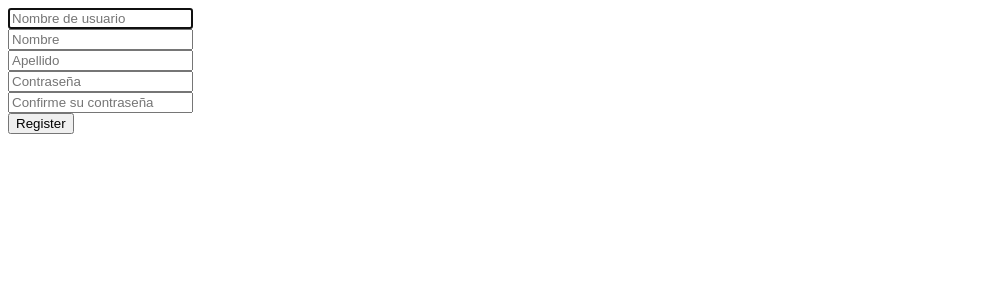
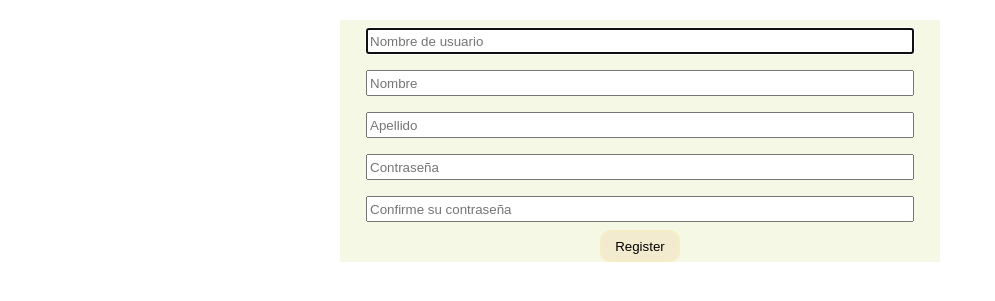
Before and after one commit to alexha31/amiblog, a Flask app: page /register in a window 1280 px wide. Shown: the top 301 px of the page, without its empty margins (0-995 px from the left). Run offline with Flask 2, Linux system fonts and the light colour scheme; some libraries are stand-ins or nearby versions.

Commit message:
Arreglos

```diff
--- a/application.py
+++ b/application.py
@@ -36,3 +36,30 @@ def register():
         return redirect("/")
     else:
         return render_template("register.html")
+
+@app.route('/login', methods=["GET", "POST"])
+def login():
+
+    if request.method == "POST":
+        username = request.form.get("username")
+        password = request.form.get("password")
+
+        if not username or not password:
+            return render_template("login.html")
+
+        ingre = db.execute("SELECT * FROM usuarios WHERE username = :username",username=request.form.get("username"))
+
+        if len(ingre) != 1:
+            return render_template("login.html")
+
+        contra = ingre[0]["password"]
+        if not  check_password_hash(contra, password):
+            return render_template("login.html")
+        else:
+            return redirect("/")
+            session["ID"] = ingre[0]["ID"]
+    else:
+        return render_template("login.html")
+
+if __name__ == "__main__":
+    app.run(debug=True)
--- a/static/styles.css
+++ b/static/styles.css
@@ -5,10 +5,16 @@
   justify-content: center;
   border: 1px;
   flex-direction: column;
-  background-color: aquamarine;
+  background-color: rgb(245, 248, 229);
   text-align: center;
 }
 .container label {
+
+    font-family: "Roboto", sans-serif;
+    line-height: 48px;
+    font-size: 20px;
+    font-weight: bold;
+    color: #333;
 
 }
 .container input {
@@ -20,8 +26,8 @@
 .container button {
     padding: 0.5em 1em;
   border: none;
-  border: 2px solid rgba(125, 209, 235, 0.719);
+  border: 2px solid rgb(247, 237, 197);
   border-radius: 10px;
-  background: rgb(63, 190, 173);
+  background: rgb(243, 235, 207);
   cursor: pointer;
 }
--- a/templates/layout.html
+++ b/templates/layout.html
@@ -4,9 +4,12 @@
     <meta charset="UTF-8">
     <meta name="viewport" content="width=device-width, initial-scale=1.0">
     <meta http-equiv="X-UA-Compatible" content="ie=edge">
+    <link rel="stylesheet" href="/amiblog/static/styles.css">
     <title>Amiblog: {% block title %}{% endblock %}</title>
 </head>
 <body>
-{% block main %}{% endblock %}
+      <main class="container p-5">
+        {% block main %}{% endblock %}
+    </main>
 </body>
 </html>
--- a/templates/login.html
+++ b/templates/login.html
@@ -4,6 +4,8 @@
 {% endblock %}
 
 {% block main %}
+
+
 <div class="container">
      <form action="/login" method="post">
         <div>
@@ -15,6 +17,7 @@
             <input name="password" placeholder="Contraseña" required="" type="password"/>
         </div>
         <button type="submit">Ingresar</button>
+        </form>
 </div>
 
 
```
